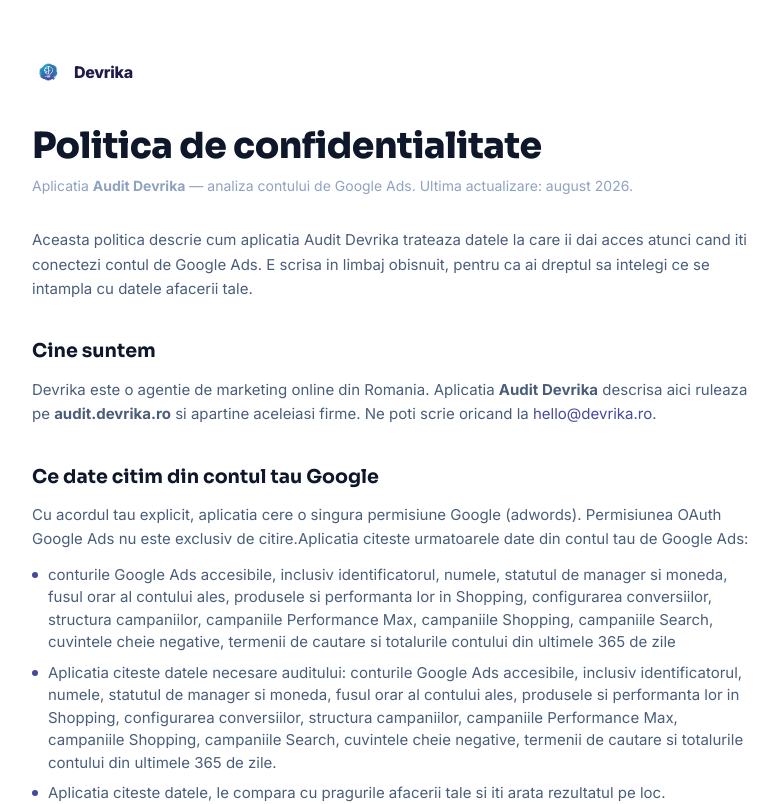
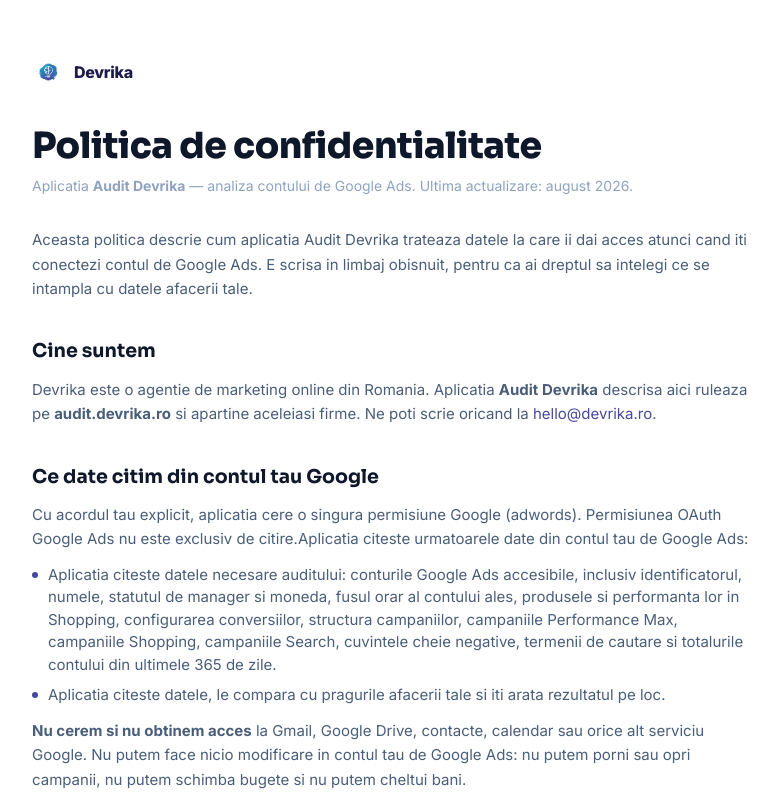
Before and after one commit to devrikaro-ship-it/audit-web, a Next.js app: page /confidentialitate in a window 1280 px wide. Shown: the top 804 px of the page, without its empty margins (248-1027 px from the left). Built offline with nearby package versions, Linux system fonts and the light colour scheme.

Commit message:
Render Google Ads read categories once

```diff
--- a/app/confidentialitate/page.tsx
+++ b/app/confidentialitate/page.tsx
@@ -60,7 +60,6 @@
         </P>
         <ul className="mb-3 flex flex-col gap-2">
           {[
-            publicOAuthProjection.auditDataCategories,
             publicOAuthProjection.auditDataReadDisclosure,
             publicOAuthProjection.applicationReadsData,
           ].map((t) => (
```
Also changed, not shown: 1 other file (tests, documents, lock files or other folders).
